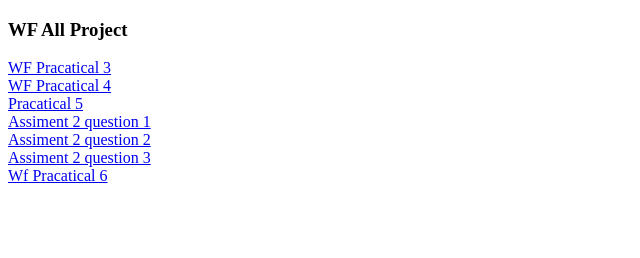
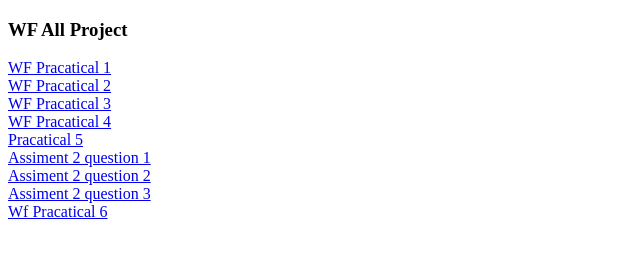
Before and after one commit to PalAnkit34/new, a plain HTML site: page index.html in a window 1280 px wide. Shown: the whole page, without its empty margins (0-640 px from the left). Drawn offline with Linux system fonts and the light colour scheme.

Commit message:
Update index.html

```diff
--- a/index.html
+++ b/index.html
@@ -7,6 +7,8 @@
 </head>
 <body>
     <h3>WF All Project</h3>
+    <a href="New folder\wf1.html">WF Pracatical 1</a><br>
+    <a href="New folder\wf2.html">WF Pracatical 2</a><br>
     <a href="New folder\wf3.html">WF Pracatical 3</a><br>
     <a href="New folder\wf4.html">WF Pracatical 4</a><br>
     <a href="New folder\as2-1.html">Pracatical 5</a><br>
```
